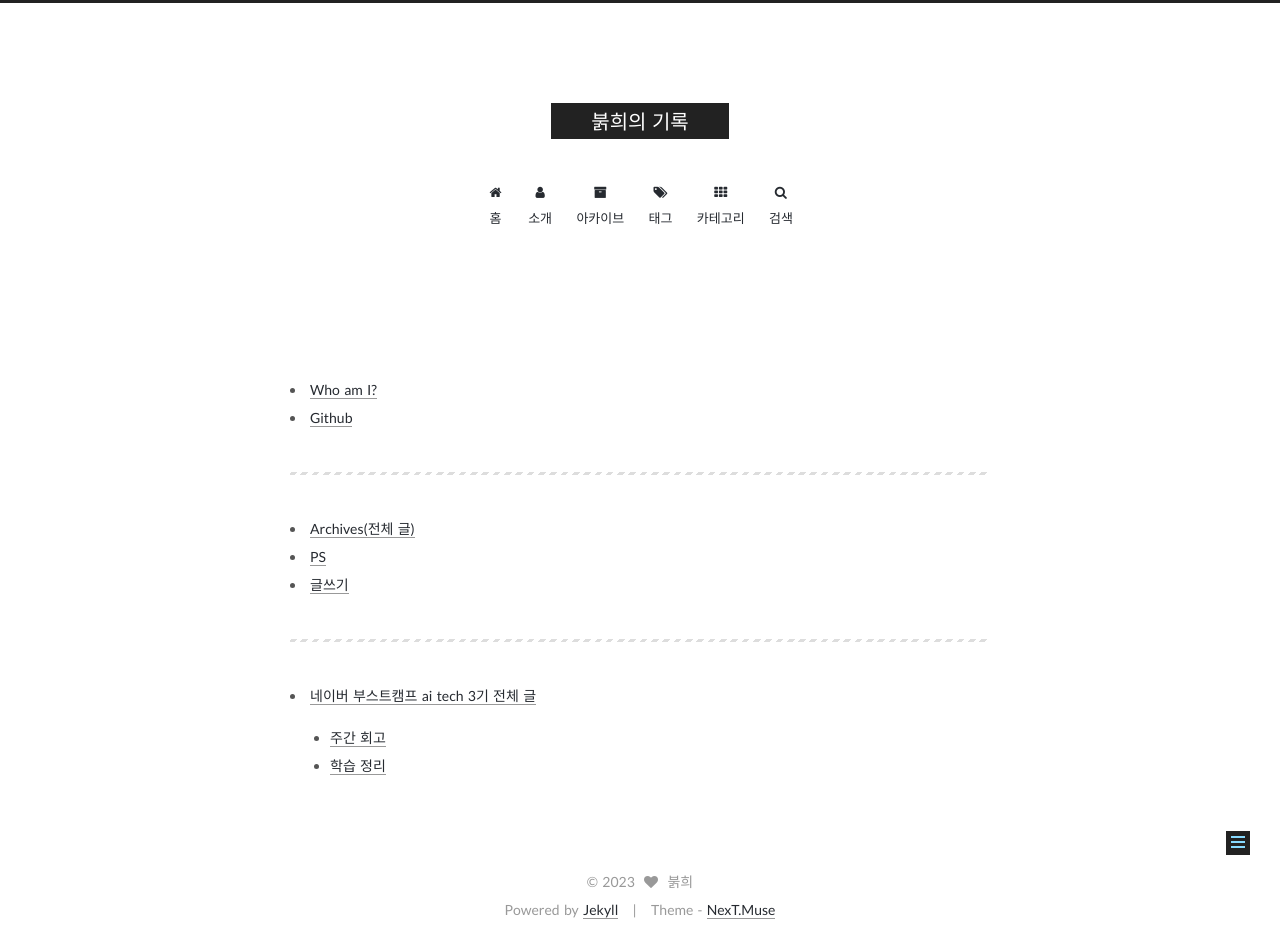
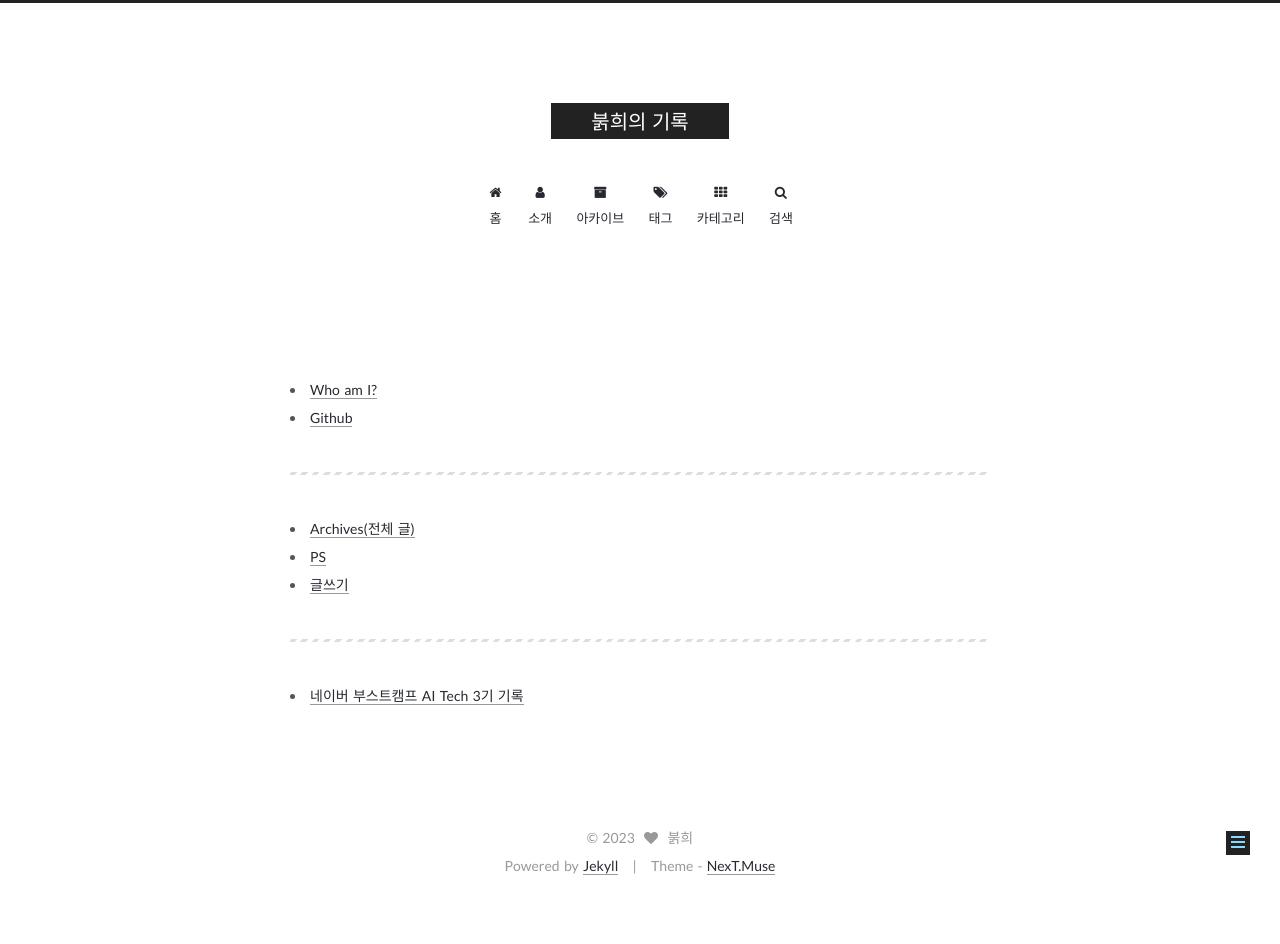
Before and after one commit to NHRWV/nhrwv.github.io, a Jekyll site: the page built from navigator/index.html, in a window 1280 px wide. Built offline with Jekyll 4.4.1, drawn with Linux system fonts in a browser that asks for light colours; comment, search, counter and statistics services are not loaded; after the commit the page ends 900 px from its top, so only the background shows below that.

Commit message:
Update index.html

```diff
--- a/navigator/index.html
+++ b/navigator/index.html
@@ -12,7 +12,23 @@
 <li><a href = "/category/#/PS">PS</a></li>
 <li><a href = "/category/#/글쓰기">글쓰기</a></li>
 
+<hr>
 
+<li>
+    <a onclick="this.nextSibling.style.display=(this.nextSibling.style.display=='none')?'block':'none';" href = "javascript:void(0)">
+        네이버 부스트캠프 AI Tech 3기 기록
+    </a><div style="DISPLAY: none">
+        <ul>
+            <li><a href = "/category/#/네이버 부스트캠프 ai tech 3기">전체 글</a></li>
+            <li><a href = "/tag/#/부캠_회고록">일주일 회고</a></li>
+            <li><a href = "/tag/#/부캠_학습정리">학습 정리</a></li>
+        </ul>
+    </div>
+</li>
+
+
+
+<!--
 <hr>
 <li><a href = "/category/#/네이버 부스트캠프 ai tech 3기">네이버 부스트캠프 ai tech 3기 전체 글</a></li>
     <ul>
@@ -20,7 +36,7 @@
 	<li><a href = "/tag/#/부캠_학습정리">학습 정리</a></li>
 
     </ul>
-</li>
+</li> -->
 
 
 
```
